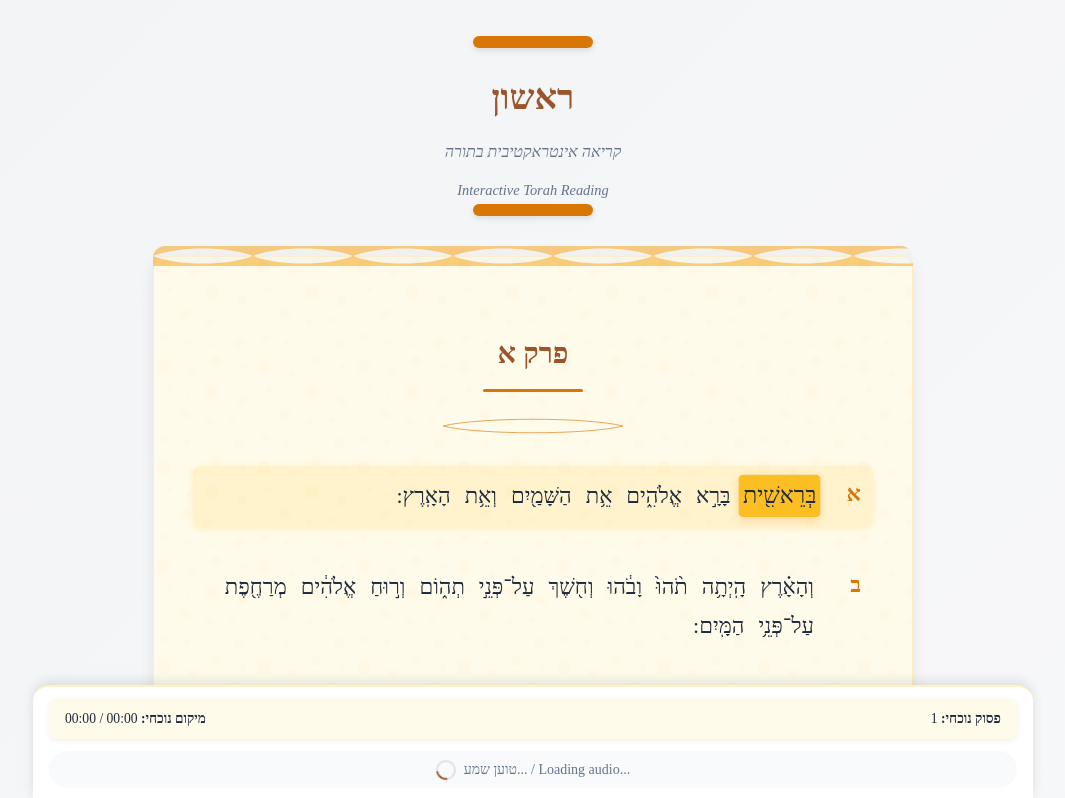
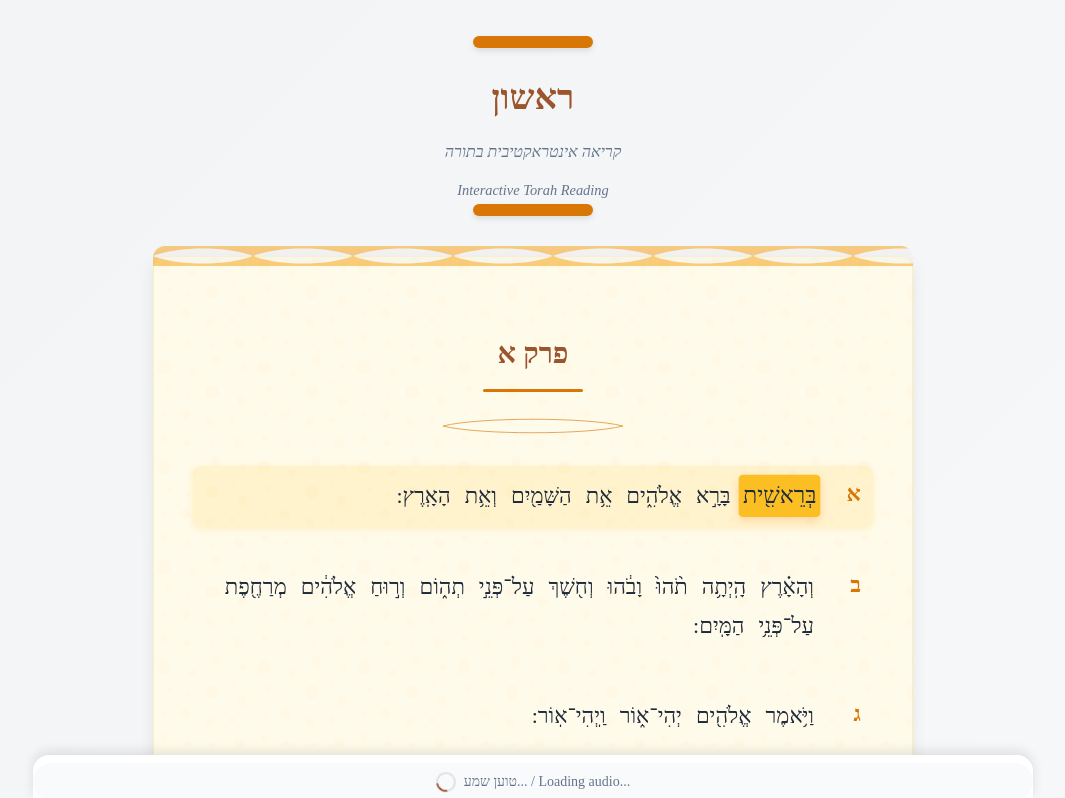
Before and after one commit to nbarkoch/torah-highlight-app, a React (Vite) app: page / in a window 1280 px wide. Shown: the top 798 px of the page, without its empty margins (107-1172 px from the left). Built offline with nearby package versions, Linux system fonts and the light colour scheme; a web font is replaced by a local one.

Commit message:
refactor ui

```diff
--- a/src/components/ParashaText.tsx
+++ b/src/components/ParashaText.tsx
@@ -28,7 +28,8 @@ const ParashaText = ({
 
   return (
     <div className="parasha-text-container">
-      {Object.entries(versesByPerek).map(([perek, perekVerses], pIndex) => (
+      {Object.entries(versesByPerek).map(([perek, perekVerses], pIndex) => {
+        return (
           <div key={`perek-${perek || "unknown"}`} className="perek-container">
             {perek && (
               <div className="perek-header">
@@ -37,19 +38,22 @@ const ParashaText = ({
               </div>
             )}
             <div className="verses-list">
-            {perekVerses.map((verse, index) => (
+              {perekVerses.map((verse, index) => {
+                const verseNumG = numberToHebrew(
+                  index + 1 + (pIndex === 0 ? offset : 0)
+                );
+                const isActive = highlightedWordId?.startsWith(
+                  `${verse.number - 1}-`
+                );
+                return (
                   <div
-                id={`verse-${verse.number - 1}`} // Use 0-based index for IDs
+                    id={`verse-${verse.number - 1}`}
                     key={`verse-${verse.number}`}
                     className={`verse-container ${
-                  highlightedWordId?.startsWith(`${verse.number - 1}-`)
-                    ? "active-verse"
-                    : ""
+                      isActive ? "active-verse" : ""
                     }`}
                   >
-                <div className="verse-number">
-                  {numberToHebrew(index + 1 + (pIndex === 0 ? offset : 0))}
-                </div>
+                    <div className="verse-number">{verseNumG}</div>
                     <div className="verse-words">
                       {verse.words.map((word) => (
                         <HighlightableWord
@@ -62,10 +66,12 @@ const ParashaText = ({
                       ))}
                     </div>
                   </div>
-            ))}
+                );
+              })}
             </div>
           </div>
-      ))}
+        );
+      })}
     </div>
   );
 };
--- a/src/pages/AliyahReadingPage.tsx
+++ b/src/pages/AliyahReadingPage.tsx
@@ -101,9 +101,9 @@ const AliyahReader = ({ aliyahData }: AliyahReaderProps) => {
   useEffect(() => {
     const handleScroll = () => {
       const currentScrollPos = window.pageYOffset;
-      if (currentScrollPos > lastScrollPos.current + 20) {
+      if (currentScrollPos > lastScrollPos.current) {
         setShowControls(false);
-      } else if (currentScrollPos < lastScrollPos.current - 20) {
+      } else if (currentScrollPos < lastScrollPos.current) {
         setShowControls(true);
       }
       lastScrollPos.current = currentScrollPos;
@@ -206,18 +206,6 @@ const AliyahReader = ({ aliyahData }: AliyahReaderProps) => {
       <div
         className={`sticky-controls-wrapper ${showControls ? "" : "hidden"}`}
       >
-        <div className="reading-info">
-          <div>
-            <strong>מיקום נוכחי:</strong> {formatTime(currentTime)} /{" "}
-            {formatTime(duration)}
-          </div>
-          {highlightedWordId && (
-            <div>
-              <strong>פסוק נוכחי:</strong> {currentVerseIndex + 1}
-            </div>
-          )}
-        </div>
-
         {isLoading ? (
           <div className="audio-loading-indicator">
             <div className="loading-spinner small"></div>
@@ -238,14 +226,4 @@ const AliyahReader = ({ aliyahData }: AliyahReaderProps) => {
   );
 };
 
-// Helper function to format time as MM:SS
-const formatTime = (time: number) => {
-  const totalSeconds = Math.floor(time);
-  const minutes = Math.floor(totalSeconds / 60);
-  const seconds = totalSeconds % 60;
-  return `${minutes.toString().padStart(2, "0")}:${seconds
-    .toString()
-    .padStart(2, "0")}`;
-};
-
 export default AliyahReadingPage;
--- a/src/styles/Torah.css
+++ b/src/styles/Torah.css
@@ -229,8 +229,7 @@ body {
   padding: 16px;
   background-color: white;
   border-radius: 12px;
-  margin: 16px auto;
-  max-width: 720px;
+  margin: auto;
   display: flex;
   flex-direction: column;
   gap: 12px;
@@ -464,16 +463,12 @@ body {
   right: 0;
   background-color: white;
   box-shadow: 0 -4px 12px rgba(0, 0, 0, 0.1);
-  padding: 12px 16px;
   z-index: 100;
   max-width: 1000px;
   margin: 0 auto;
   border-top-left-radius: 16px;
   border-top-right-radius: 16px;
-  border-top: 2px solid var(--accent-light, #fef3c7);
   transition: all 0.3s ease;
-  /* New transition properties - smooth movement and size changes */
-  transition-property: transform, height, padding, border-radius;
 }
 
 /* Compact mode instead of hidden */
@@ -601,11 +596,6 @@ body {
   display: flex;
   justify-content: space-between;
   flex-wrap: wrap;
-}
-
-/* Make the cursor show it's interactive on the whole controls area */
-.sticky-controls-wrapper {
-  cursor: pointer;
 }
 
 /* Mobile styles adjustments */
--- a/src/utils/parser.ts
+++ b/src/utils/parser.ts
@@ -60,9 +60,8 @@ export const processAliyahForRendering = (aliyah: Aliyah): ProcessedAliyah => {
     const perek =
       aliyah.perek_starts.find(
         (pStart, pIndex) =>
-          (pStart.start_index <= index &&
-            index < aliyah.perek_starts[pIndex + 1]?.start_index) ??
-          Infinity
+          pStart.start_index <= index &&
+          index < (aliyah.perek_starts[pIndex + 1]?.start_index ?? Infinity)
       )?.perek ?? "";
 
     // Split the verse text into words and create word objects with timestamps
```
Lines whose indentation alone changed are shown as unchanged.
